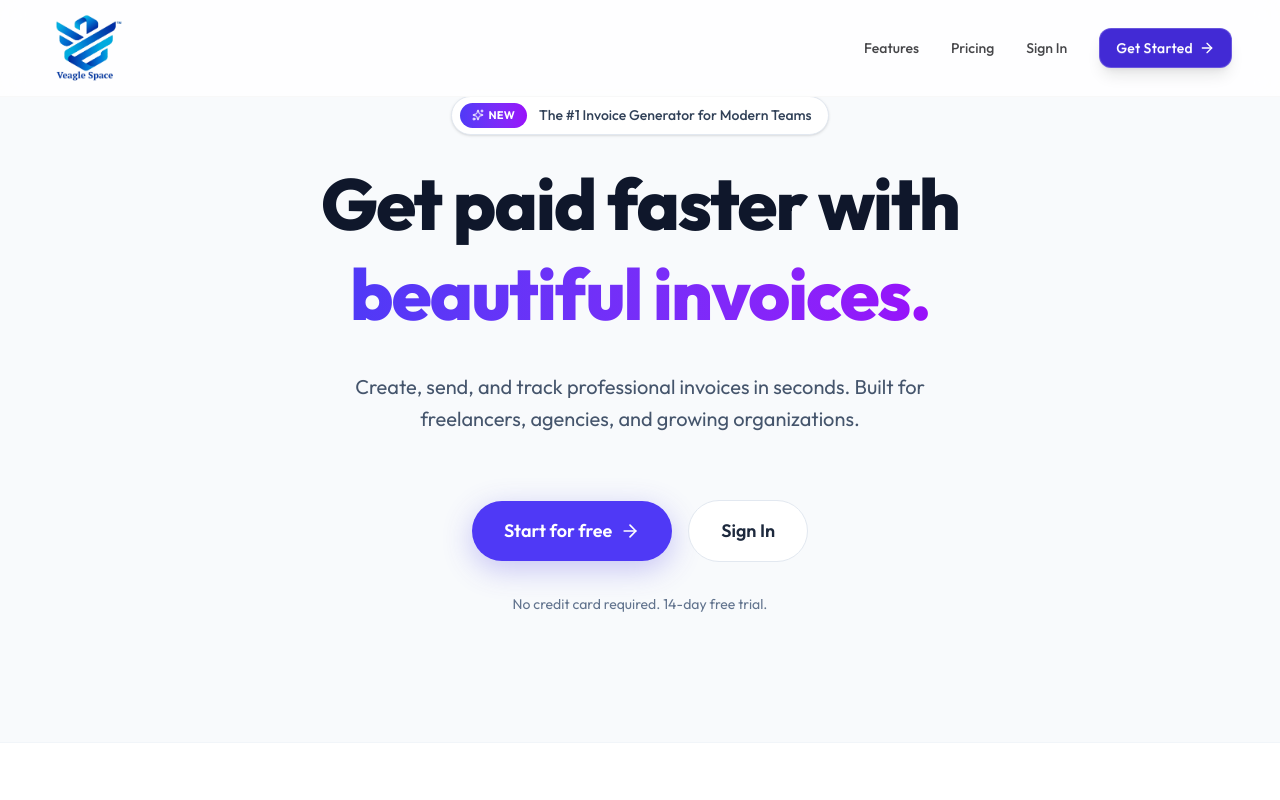
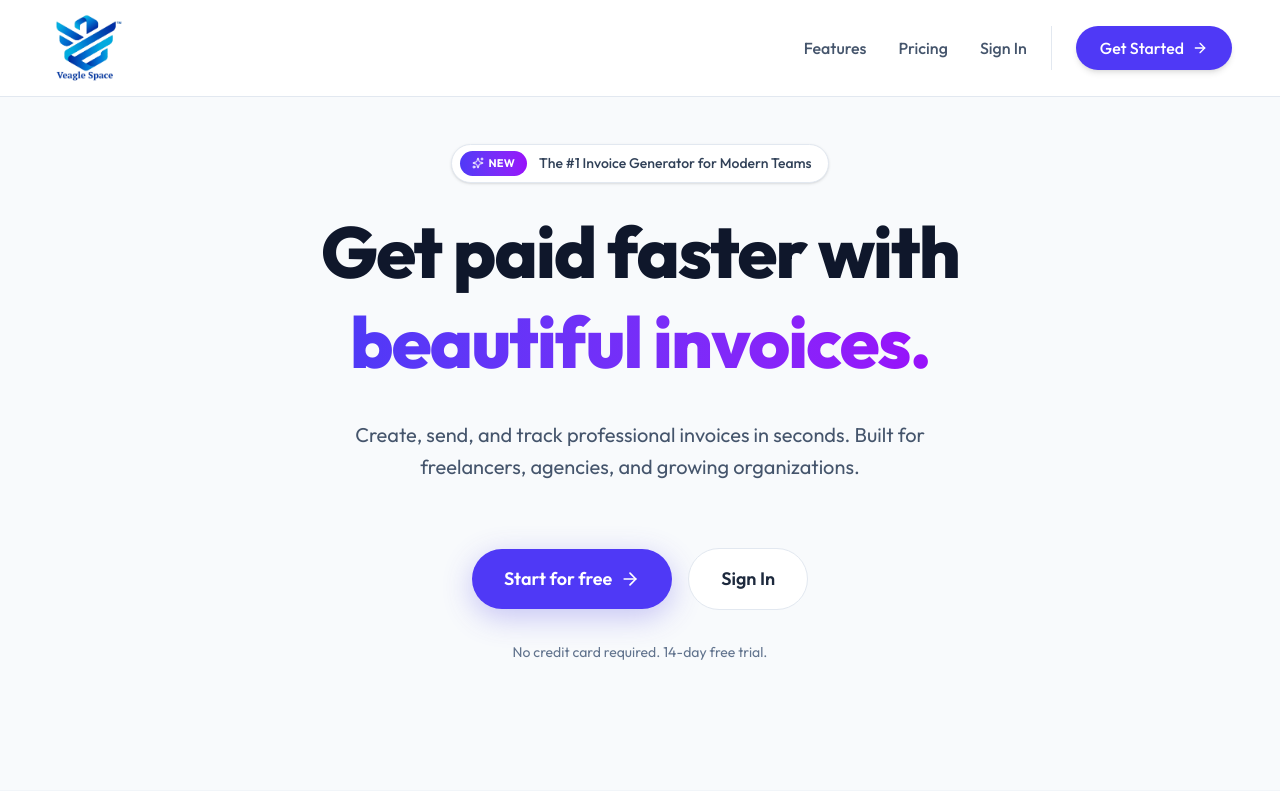
Before and after one commit to veaglespace-Tech/invoice-generator, a Next.js app in the folder client/: page / in a window 1280 px wide. Shown: the top 800 px of the page. Built offline with nearby package versions, Linux system fonts and the light colour scheme.

Commit message:
Add mobile menu toggle to navbar and increase spacing below navbar

```diff
--- a/client/src/app/page.tsx
+++ b/client/src/app/page.tsx
@@ -8,7 +8,7 @@ export default function Home() {
     <div className="min-h-screen bg-slate-50 dark:bg-slate-950 flex flex-col selection:bg-indigo-100 selection:text-indigo-900 dark:selection:bg-indigo-900/50 dark:selection:text-indigo-100">
       <Navbar />
 
-      <main className="flex-1 flex flex-col items-center justify-center relative pt-24 pb-32 overflow-hidden">
+      <main className="flex-1 flex flex-col items-center justify-center relative pt-36 pb-32 overflow-hidden">
         {/* Abstract background elements */}
         <div className="absolute top-1/2 left-1/2 -translate-x-1/2 -translate-y-1/2 w-[800px] h-[800px] bg-indigo-500/10 dark:bg-indigo-500/20 rounded-full blur-3xl -z-10 pointer-events-none"></div>
         <div className="absolute top-0 right-0 w-[500px] h-[500px] bg-emerald-500/10 dark:bg-emerald-500/10 rounded-full blur-3xl -z-10 pointer-events-none"></div>
--- a/client/src/components/layout/Navbar.tsx
+++ b/client/src/components/layout/Navbar.tsx
@@ -1,10 +1,11 @@
 "use client";
 import Link from "next/link";
-import { ArrowRight, LayoutDashboard } from "lucide-react";
+import { ArrowRight, LayoutDashboard, Menu, X } from "lucide-react";
 import { useEffect, useState } from "react";
 
 export function Navbar() {
   const [isLoggedIn, setIsLoggedIn] = useState(false);
+  const [isMobileMenuOpen, setIsMobileMenuOpen] = useState(false);
 
   useEffect(() => {
     const token = localStorage.getItem('auth_token');
@@ -14,32 +15,64 @@ export function Navbar() {
   }, []);
 
   return (
-    <header className="fixed top-0 w-full z-50 bg-base-100/80 backdrop-blur-md border-b border-base-200">
-      <div className="navbar max-w-7xl mx-auto px-6 md:px-12 h-24">
-        <div className="flex-1">
-          <Link href="/" className="flex items-center gap-2 text-2xl font-bold text-primary group cursor-pointer py-2">
-            <img src="/logo.webp" alt="Veagle Space Technology" className="h-[76px] w-auto object-contain" />
+    <header className="fixed top-0 w-full z-50 bg-white/90 dark:bg-slate-950/90 backdrop-blur-md border-b border-slate-200 dark:border-slate-800 transition-all">
+      <div className="navbar max-w-7xl mx-auto px-4 sm:px-6 md:px-12 h-24 flex items-center justify-between">
+
+        {/* Logo */}
+        <div className="flex items-center">
+          <Link href="/" className="flex items-center gap-2 text-2xl font-bold group cursor-pointer py-2">
+            <img src="/logo.webp" alt="Veagle Space Technology" className="h-[60px] md:h-[76px] w-auto object-contain transition-all" />
           </Link>
         </div>
-        <div className="flex-none hidden md:flex">
-          <ul className="menu menu-horizontal px-1 gap-2 font-medium text-base-content/80">
-            <li><Link href="/#features" className="hover:text-primary">Features</Link></li>
-            <li><Link href="/#pricing" className="hover:text-primary">Pricing</Link></li>
-            {!isLoggedIn && <li><Link href="/login" className="hover:text-primary">Sign In</Link></li>}
+
+        {/* Desktop Menu */}
+        <div className="hidden md:flex items-center gap-6">
+          <ul className="flex items-center gap-8 font-medium text-slate-600 dark:text-slate-300">
+            <li><Link href="/#features" className="hover:text-indigo-600 dark:hover:text-indigo-400 transition-colors">Features</Link></li>
+            <li><Link href="/#pricing" className="hover:text-indigo-600 dark:hover:text-indigo-400 transition-colors">Pricing</Link></li>
+            {!isLoggedIn && <li><Link href="/login" className="hover:text-indigo-600 dark:hover:text-indigo-400 transition-colors">Sign In</Link></li>}
           </ul>
+          <div className="pl-6 border-l border-slate-200 dark:border-slate-700">
+            {isLoggedIn ? (
+              <Link href="/dashboard" className="bg-indigo-600 hover:bg-indigo-700 text-white px-6 py-2.5 rounded-full font-medium shadow-md hover:shadow-lg transition-all flex items-center gap-2">
+                <LayoutDashboard className="w-4 h-4" /> Dashboard
+              </Link>
+            ) : (
+              <Link href="/register" className="bg-indigo-600 hover:bg-indigo-700 text-white px-6 py-2.5 rounded-full font-medium shadow-md hover:shadow-lg transition-all flex items-center gap-2">
+                Get Started <ArrowRight className="w-4 h-4" />
+              </Link>
+            )}
+          </div>
         </div>
-        <div className="flex-none ml-4">
+
+        {/* Mobile Menu Actions */}
+        <div className="flex md:hidden items-center gap-3">
           {isLoggedIn ? (
-            <Link href="/dashboard" className="btn btn-primary rounded-full text-white shadow-lg hover:shadow-xl hover:scale-105 transition-all">
-              <LayoutDashboard className="w-4 h-4 mr-1" /> Dashboard
+            <Link href="/dashboard" className="bg-indigo-600 hover:bg-indigo-700 text-white px-4 py-2 rounded-full font-medium text-sm shadow-sm transition-all flex items-center gap-1">
+              <LayoutDashboard className="w-4 h-4" />
             </Link>
           ) : (
-            <Link href="/register" className="btn btn-primary rounded-full text-white shadow-lg hover:shadow-xl hover:scale-105 transition-all">
-              Get Started <ArrowRight className="w-4 h-4" />
+            <Link href="/register" className="bg-indigo-600 hover:bg-indigo-700 text-white px-4 py-2 rounded-full font-medium text-sm shadow-sm transition-all">
+              Start
             </Link>
           )}
+          <button
+            className="p-2 text-slate-600 dark:text-slate-300 bg-slate-100 dark:bg-slate-800 rounded-lg hover:bg-slate-200 dark:hover:bg-slate-700 transition-colors"
+            onClick={() => setIsMobileMenuOpen(!isMobileMenuOpen)}
+          >
+            {isMobileMenuOpen ? <X className="w-6 h-6" /> : <Menu className="w-6 h-6" />}
+          </button>
         </div>
       </div>
+
+      {/* Mobile Dropdown */}
+      {isMobileMenuOpen && (
+        <div className="md:hidden absolute top-24 left-0 w-full bg-white dark:bg-slate-950 border-b border-slate-200 dark:border-slate-800 shadow-xl flex flex-col z-40 animate-in slide-in-from-top-4 duration-300">
+          <Link href="/#features" onClick={() => setIsMobileMenuOpen(false)} className="px-6 py-4 border-b border-slate-100 dark:border-slate-800/50 font-medium text-lg text-slate-700 dark:text-slate-300 hover:bg-slate-50 dark:hover:bg-slate-900 transition-colors">Features</Link>
+          <Link href="/#pricing" onClick={() => setIsMobileMenuOpen(false)} className="px-6 py-4 border-b border-slate-100 dark:border-slate-800/50 font-medium text-lg text-slate-700 dark:text-slate-300 hover:bg-slate-50 dark:hover:bg-slate-900 transition-colors">Pricing</Link>
+          {!isLoggedIn && <Link href="/login" onClick={() => setIsMobileMenuOpen(false)} className="px-6 py-4 font-medium text-lg text-slate-700 dark:text-slate-300 hover:bg-slate-50 dark:hover:bg-slate-900 transition-colors">Sign In</Link>}
+        </div>
+      )}
     </header>
   );
 }
```
